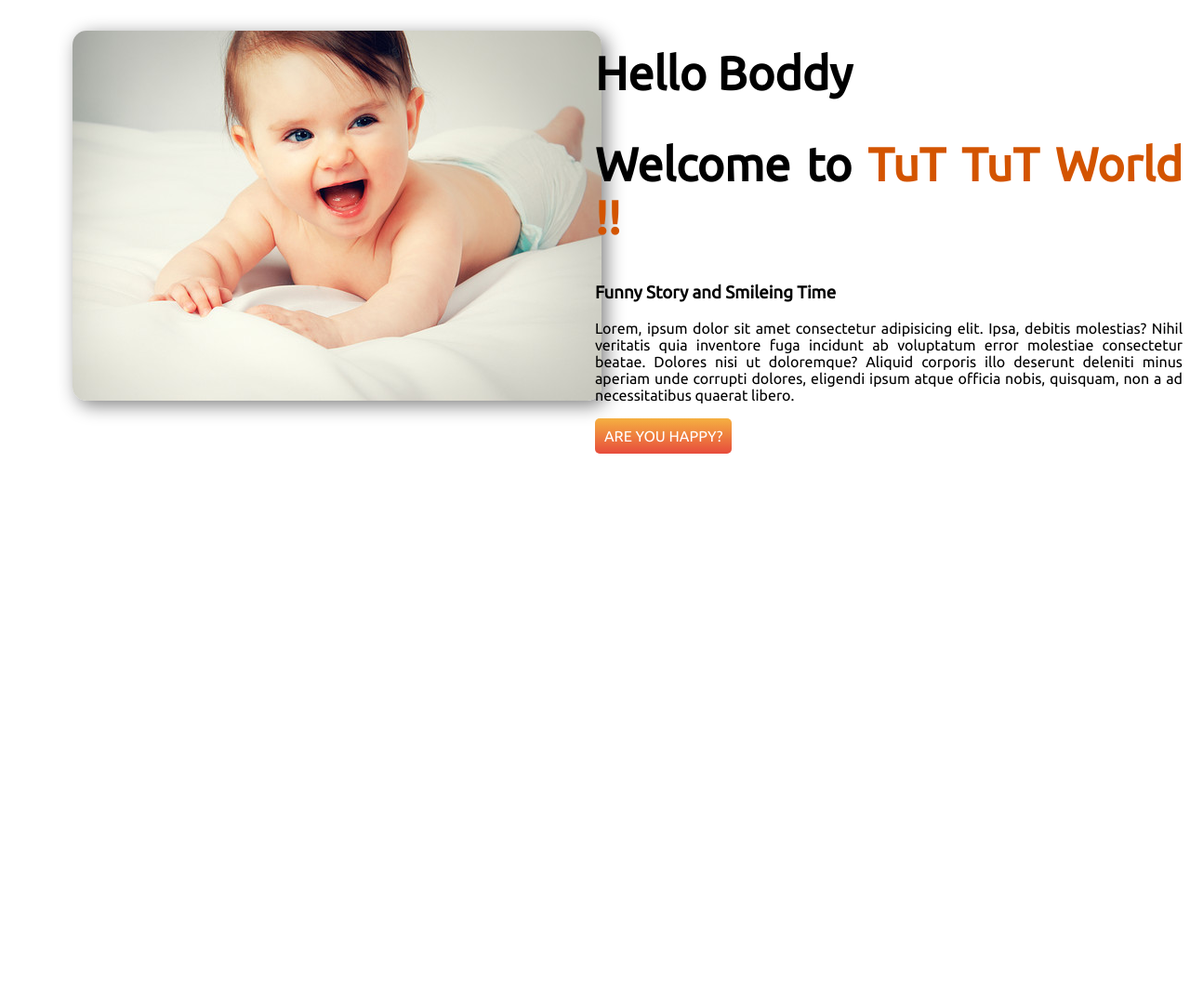
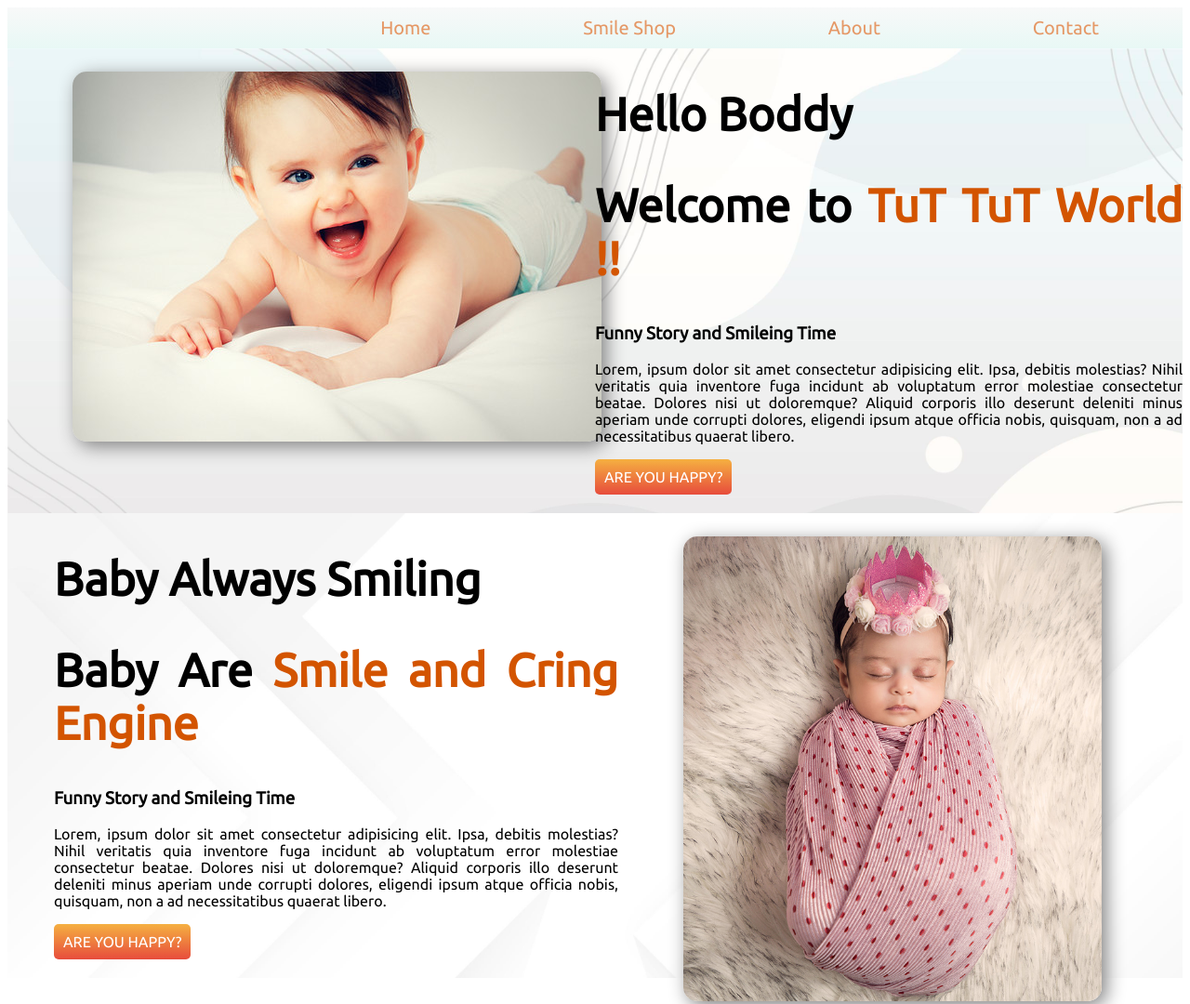
Before and after one commit to mdmahfujarrahman/babys-world, a plain HTML site: page index.html in a window 1280 px wide. Shown: the whole page at 93% size. Before the commit the page ends 800 px from the top, so only its background shows below. Drawn offline with Linux system fonts and the light colour scheme; a web font is replaced by a local one.

Commit message:
body added

```diff
--- a/index.html
+++ b/index.html
@@ -15,7 +15,15 @@
 </head>
 
 <body>
-    <section>
+    <div class="nav-bar">
+        <nav>
+            <a href="#">Home</a>
+            <a href="#">Smile Shop</a>
+            <a href="#">About</a>
+            <a href="#">Contact</a>
+        </nav>
+    </div>
+    <section class="section-1">
         <div class="head-bio">
             <img class="head-img" src="img/baby.jpg" alt="">
         </div>
@@ -34,6 +42,25 @@
             <a href="#" class="btn">ARE YOU HAPPY?</a>
         </div>
     </section>
+    <section class="section-2">
+        <div class="head-bio">
+            <h1>Baby Always Smiling</h1>
+            <h1>Baby Are <span class="brand-color">Smile and Cring Engine</span></h1>
+            <h3>Funny Story and Smileing Time</h3>
+            <p>Lorem, ipsum dolor sit amet consectetur adipisicing elit. Ipsa, debitis molestias? Nihil veritatis quia
+                inventore
+                fuga incidunt ab voluptatum error molestiae consectetur beatae. Dolores nisi ut doloremque? Aliquid
+                corporis
+                illo deserunt deleniti minus aperiam unde corrupti dolores, eligendi ipsum atque officia nobis,
+                quisquam,
+                non a
+                ad necessitatibus quaerat libero.</p>
+            <a href="#" class="btn">ARE YOU HAPPY?</a>
+        </div>
+        <div class="head-bio">
+            <img class="head-img" src="img/baby2.jpg" alt="">
+        </div>
+    </section>
 </body>
 
 </html>
--- a/style.css
+++ b/style.css
@@ -1,12 +1,33 @@
 *{
-
+    box-sizing: border-box;
+    /* margin: 0;
+    padding: 0; */
 }
 body{
     font-family: 'Ubuntu', sans-serif;;
+
 }
-section{
+.nav-bar{
+    background-image: linear-gradient(#F8F9F9, #E8F8F5);
+    width: 100%;
+    text-align: right;
+    padding: 10px;
+
+
+}
+.nav-bar a{
+    text-decoration: none;
+    font-size: 20px;
+    padding:0 80px;
+    color: #E59866;
+    text-align: center;
+}
+.section-1{
     display: flex;
-
+    background-image: url(img/bg-baby.jpg);
+    background-repeat: no-repeat;
+    background-size: cover;
+    height: 500px;
 }
 .head-bio{
     width: 50%;
@@ -30,9 +51,21 @@ section{
 }
 .btn{
     text-decoration: none;
-    background-image: linear-gradient(#F5B041, #E74C3C );
+    background-image: linear-gradient(#F5B041, #E74C3C);
     padding: 10px;
     color: white;
     border-radius: 5px;
     margin-top: 20px;
 }
+.section-2{
+    display: flex;
+    background-image: url(img/bg-baby2.jpg);
+    background-repeat: no-repeat;
+    background-size: cover;
+    height: 500px;
+    padding-left: 50px;
+}
+.section-2 img {
+    height: 500px;
+
+}
```
Also changed, not shown: img/baby2.jpg (added), img/bg-baby.jpg (added), img/bg-baby2.jpg (added).
